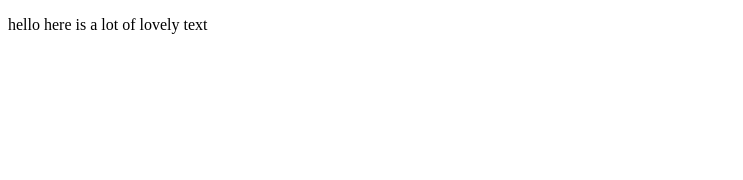
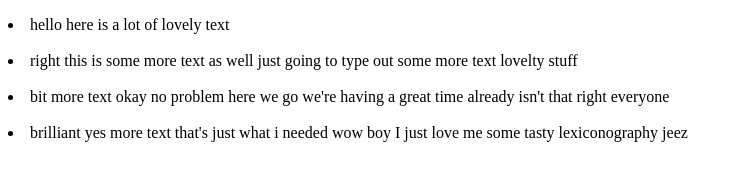
Before and after one commit to jamesAforster/noteAppJames, a website: page index.html in a window 1280 px wide. Shown: the whole page, without its empty margins (0-743 px from the left). Drawn offline with Linux system fonts and the light colour scheme.

Commit message:
we can iterate through the notes object and print them all to index

```diff
--- a/index.html
+++ b/index.html
@@ -9,7 +9,13 @@
   <p id = "test"></p>
   <script src="./lib/note.js"></script>
   <script>
-  document.getElementById("test").innerHTML = note.text;
+
+  notes.forEach(myFunction);
+
+  function myFunction(note) {
+    document.getElementById("test").innerHTML += "<li>" + note.text + "</li>" + "<br>";
+  }
+
   </script>
 </body>
 
--- a/lib/note.js
+++ b/lib/note.js
@@ -4,4 +4,9 @@ class Note{
   }
 }
 
-var note = new Note("hello here is a lot of lovely text")
+var note1 = new Note("hello here is a lot of lovely text")
+var note2 = new Note("right this is some more text as well just going to type out some more text lovelty stuff")
+var note3 = new Note("bit more text okay no problem here we go we're having a great time already isn't that right everyone")
+var note4 = new Note("brilliant yes more text that's just what i needed wow boy I just love me some tasty lexiconography jeez")
+
+var notes = [note1, note2, note3, note4]
```
Also changed, not shown: controller.js (+6 -1 lines).
